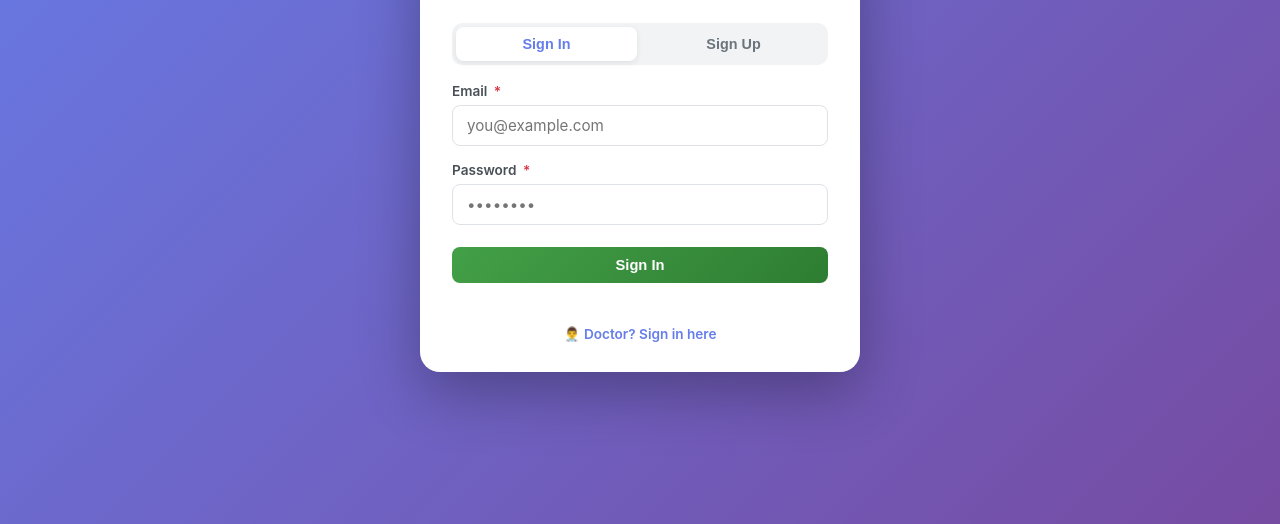
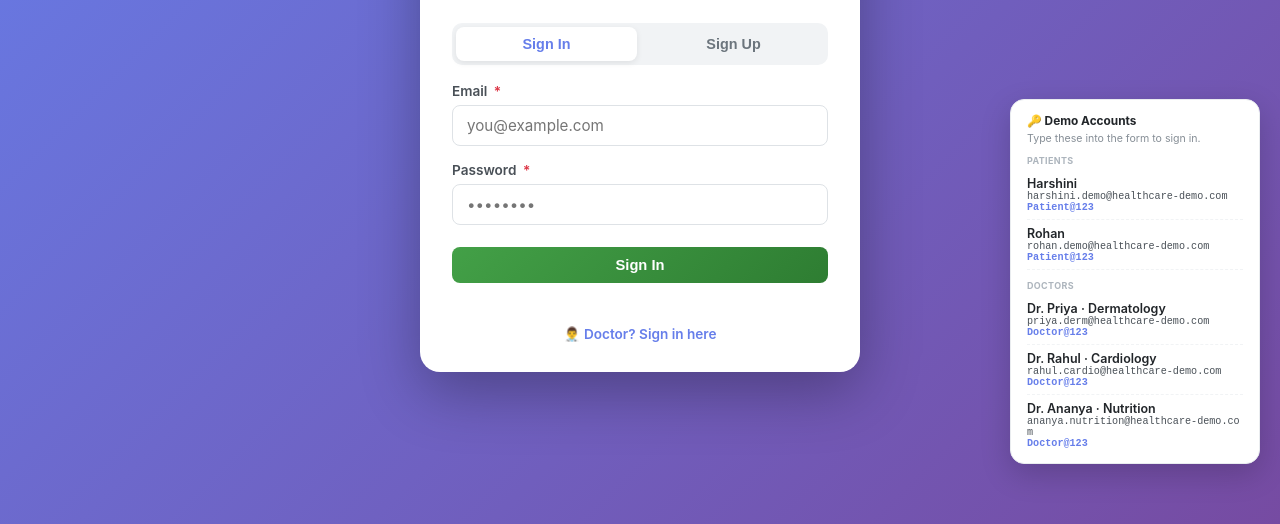
Before and after one commit to harshini202005/Healthcare_Assistant, a plain HTML site: page frontend/index.html in a window 1280 px wide. Shown: the part 316-840 px from the top of the page. Drawn offline with Linux system fonts and the light colour scheme.

Commit message:
Add demo account credentials to login page and README

```diff
--- a/frontend/index.html
+++ b/frontend/index.html
@@ -427,6 +427,37 @@
         .auth-gate-brand h1 { font-size: 1.4em; color: #212529; margin-bottom: 6px; }
         .auth-gate-brand p { font-size: 0.88em; color: #868e96; }
         .auth-gate-submit { width: 100%; margin-top: 6px; }
+
+        /* ── Demo accounts card (seeded users, for anyone trying the live demo) ──
+           Fixed to the bottom-right of the screen so it reads like a reference
+           card: the visitor reads the email/password here and types them into
+           the form themselves, rather than clicking anything. */
+        .demo-accounts-float {
+            position: fixed;
+            bottom: 20px;
+            right: 20px;
+            width: 250px;
+            background: white;
+            border: 1px solid #e9ecef;
+            border-radius: 14px;
+            box-shadow: 0 10px 30px rgba(0,0,0,0.18);
+            padding: 14px 16px;
+            font-size: 0.78em;
+            z-index: 20;
+        }
+        .demo-accounts-float h4 {
+            font-size: 0.95em; margin: 0 0 4px; color: #212529; display: flex; align-items: center; gap: 6px;
+        }
+        .demo-accounts-float .daf-hint { color: #868e96; font-size: 0.85em; margin-bottom: 10px; }
+        .daf-group-label { font-size: 0.72em; font-weight: 700; text-transform: uppercase; letter-spacing: 0.04em; color: #adb5bd; margin: 10px 0 4px; }
+        .daf-row { padding: 6px 0; border-bottom: 1px dashed #f1f3f5; }
+        .daf-row:last-child { border-bottom: none; padding-bottom: 0; }
+        .daf-row .dab-name { display: block; font-weight: 600; color: #212529; }
+        .daf-row .dab-cred { display: block; font-family: monospace; color: #495057; word-break: break-all; }
+        .daf-row .dab-cred b { color: #667eea; font-family: inherit; font-weight: 600; }
+        @media (max-width: 760px) {
+            .demo-accounts-float { position: static; width: auto; margin: 18px auto 0; max-width: 440px; }
+        }
 
         /* ── Dashboard ── */
         .dashboard-greeting { text-align: center; }
@@ -680,6 +711,40 @@
 
         <div style="text-align:center;margin-top:14px;font-size:0.85em;">
             <a href="#" id="authAudienceLink" onclick="event.preventDefault(); toggleAuthAudience();" style="color:#667eea;text-decoration:none;font-weight:600;">👨‍⚕️ Doctor? Sign in here</a>
+        </div>
+
+    </div>
+
+    <!-- Seeded demo accounts (see seed_database.py) — public/portfolio demo data,
+         not real patient info. Read the email/password here and type them into
+         the form on the left, then hit Sign In (toggle "Doctor? Sign in here"
+         first for the doctor rows). -->
+    <div class="demo-accounts-float">
+        <h4>🔑 Demo Accounts</h4>
+        <p class="daf-hint">Type these into the form to sign in.</p>
+
+        <div class="daf-group-label">Patients</div>
+        <div class="daf-row">
+            <span class="dab-name">Harshini</span>
+            <span class="dab-cred">harshini.demo@healthcare-demo.com<br><b>Patient@123</b></span>
+        </div>
+        <div class="daf-row">
+            <span class="dab-name">Rohan</span>
+            <span class="dab-cred">rohan.demo@healthcare-demo.com<br><b>Patient@123</b></span>
+        </div>
+
+        <div class="daf-group-label">Doctors</div>
+        <div class="daf-row">
+            <span class="dab-name">Dr. Priya · Dermatology</span>
+            <span class="dab-cred">priya.derm@healthcare-demo.com<br><b>Doctor@123</b></span>
+        </div>
+        <div class="daf-row">
+            <span class="dab-name">Dr. Rahul · Cardiology</span>
+            <span class="dab-cred">rahul.cardio@healthcare-demo.com<br><b>Doctor@123</b></span>
+        </div>
+        <div class="daf-row">
+            <span class="dab-name">Dr. Ananya · Nutrition</span>
+            <span class="dab-cred">ananya.nutrition@healthcare-demo.com<br><b>Doctor@123</b></span>
         </div>
     </div>
 </div>
```
Also changed, not shown: 1 other file.
